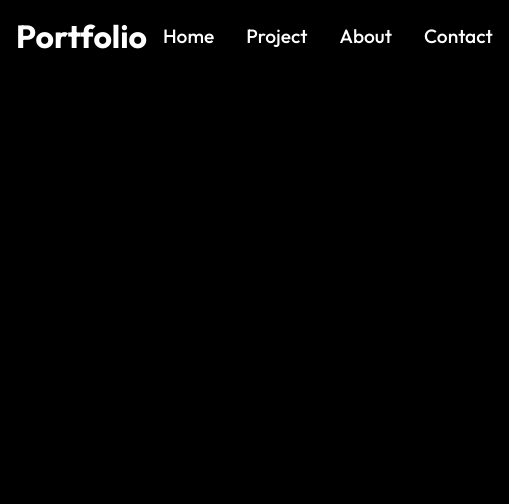
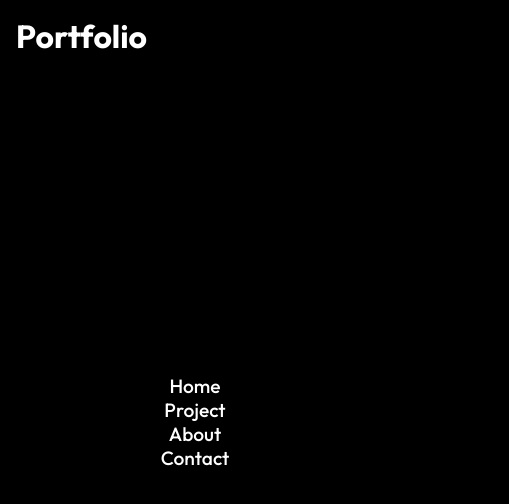
Before and after one commit to yeabtsega45/My-Portfolio, a React (Create React App) app: page / in a window 390 px wide. Shown: the top 504 px of the page, 509 px wide, since content can reach past the window. Built offline with nearby package versions, Linux system fonts and the light colour scheme.

Commit message:
adding media query

```diff
--- a/src/Components/Navbar.css
+++ b/src/Components/Navbar.css
@@ -14,3 +14,18 @@
     font-size: 1.2rem;
     font-weight: 500;
 }
+
+@media screen and (max-width: 1040px) {
+    .nav-menu {
+        flex-direction: column;
+        justify-content: center;
+        align-items: center;
+        width: 100%;
+        height: 100vh;
+        background-color: rgba(0, 0, 0, 0.9);
+        position: absolute;
+        top: 0;
+        left: 0;
+        z-index: -3;
+    }
+}
```
